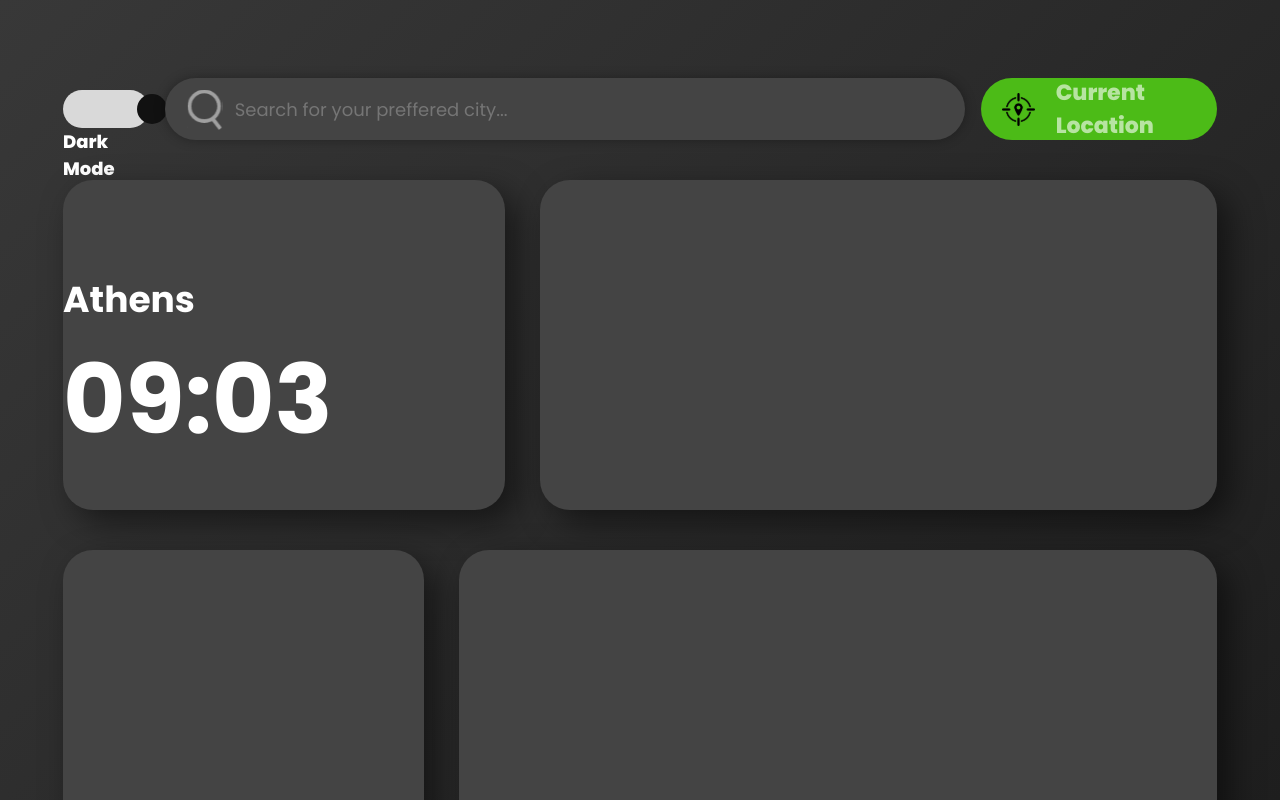
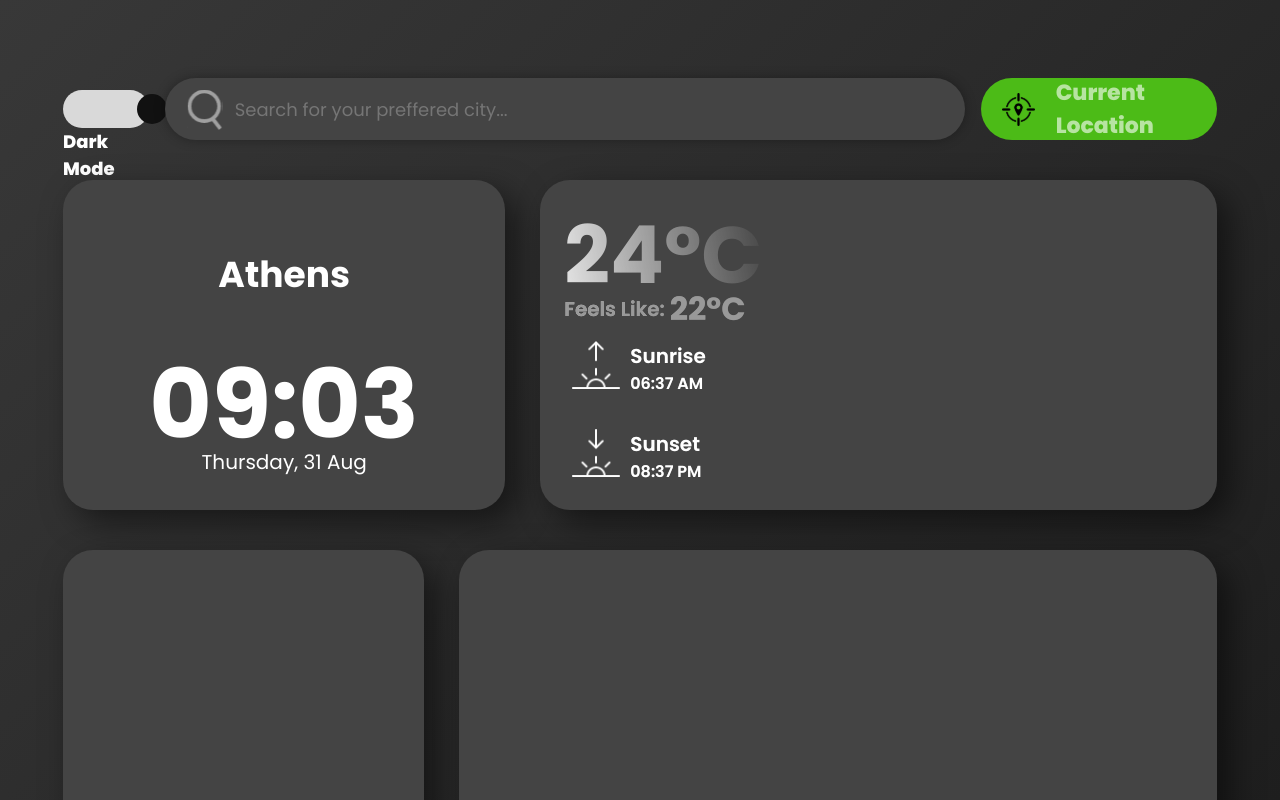
Before and after one commit to Last-Reader/weather-app, a React (Vite) app: page / in a window 1280 px wide. Shown: the top 800 px of the page. Built offline with nearby package versions, Linux system fonts and the light colour scheme.

Commit message:
feat: added currentTemperature and sunInfo

```diff
--- a/src/components/CurrentTimeCity/index.tsx
+++ b/src/components/CurrentTimeCity/index.tsx
@@ -1,15 +1,17 @@
-import { CityTitle, TimeBlock, WatchTitle } from "./styled";
+import { CityTitle, DateTitle, TimeBlock, WatchTitle } from "./styled";
 
 type Props = {
     city: string,
     time: string,
+    date: string,
 }
 
-function CurrentTimeCity ({city, time}: Props) {
+function CurrentTimeCity ({city, time, date}: Props) {
     return (
         <TimeBlock>
             <CityTitle>{city}</CityTitle>
             <WatchTitle>{time}</WatchTitle>
+            <DateTitle>{date}</DateTitle>
         </TimeBlock>
     )
 
--- a/src/components/CurrentTimeCity/styled.ts
+++ b/src/components/CurrentTimeCity/styled.ts
@@ -5,6 +5,8 @@ export const TimeBlock = styled.span`
     display: flex;
     flex-direction: column;
     justify-content: center;
+    align-items: center;
+    gap: 0;
     height: 330px;
     position: relative;
     background-color: #444444;
@@ -12,7 +14,7 @@ export const TimeBlock = styled.span`
     box-shadow: 12px 12px 32px rgba(0, 0, 0, 0.5);
 `
 export const CityTitle = styled.div`
-    margin-top: 53px;
+    margin-top: 33px;
     color: #fff;
     font-family: Poppins;
     font-weight: 700;
@@ -20,6 +22,7 @@ export const CityTitle = styled.div`
     font-size: 36px;
 `
 export const WatchTitle = styled.div`
+    margin-top: 30px;
     color: #fff;
     font-family: Poppins;
     font-weight: 700;
@@ -27,7 +30,7 @@ export const WatchTitle = styled.div`
     font-size: 96px;
 `
 export const DateTitle = styled.div`
-    margin-top: 53px;
+    margin-top: -30px;
     color: #fff;
     font-family: Poppins;
     position: relative;
--- a/src/components/WeatherGridBox/index.tsx
+++ b/src/components/WeatherGridBox/index.tsx
@@ -10,12 +10,12 @@ type Props = {
 }
 
 function WeatherGridBox ({weather}: Props) {
-    const {city, time} = weather;
+    const {city, time, date} = weather;
     return (
     <>
         <TopGridBox>
-            <CurrentTimeCity city={city} time={time}/>
-            <WeatherInDay />
+            <CurrentTimeCity city={city} time={time} date={date}/>
+            <WeatherInDay weather={weather}/>
         </TopGridBox>
         <BottomGridBox>
             <FiveDayBlock />
--- a/src/components/WeatherInDay/index.tsx
+++ b/src/components/WeatherInDay/index.tsx
@@ -1,10 +1,39 @@
-import { WeatherInDayBlock } from "./styled";
+import type { WeatherType } from "@src/types/types";
+import { CurrentTemperature, FeelsLikeLabel, FeelsLikeRow, FeelsLikeTemperature, SunFlexBox, SunInfo, SunriseLabel, SunRiseTime, WeatherInDayBlock } from "./styled";
+import sunriseWhite from '@assets/sunrise-white.svg'
+import sunsetwhite from '@assets/sunset-white.svg'
 
-function WeatherInDay () {
+type Props = {
+    weather: WeatherType;
+}
+
+function WeatherInDay ({weather}: Props) {
+    const {temperature, feelsLike, sunRise, sunSet} = weather;
+
     return(
         <>
             <WeatherInDayBlock>
-
+                <CurrentTemperature>
+                    {temperature}°C
+                    <FeelsLikeRow>
+                        <FeelsLikeLabel>Feels Like: </FeelsLikeLabel>
+                        <FeelsLikeTemperature>{feelsLike}°C</FeelsLikeTemperature>
+                    </FeelsLikeRow>
+                    <SunFlexBox>
+                        <img src={sunriseWhite} />
+                        <SunInfo>
+                            <SunriseLabel>Sunrise</SunriseLabel>
+                            <SunRiseTime>{sunRise}</SunRiseTime>
+                        </SunInfo>
+                    </SunFlexBox>
+                    <SunFlexBox>
+                        <img src={sunsetwhite} />
+                        <SunInfo>
+                            <SunriseLabel>Sunset</SunriseLabel>
+                            <SunRiseTime>{sunSet}</SunRiseTime>
+                        </SunInfo>
+                    </SunFlexBox>
+                </CurrentTemperature>
             </WeatherInDayBlock>
         </>
     )
--- a/src/components/WeatherInDay/styled.ts
+++ b/src/components/WeatherInDay/styled.ts
@@ -2,10 +2,70 @@ import styled from "styled-components";
 
 export const WeatherInDayBlock = styled.span`
     top: 40px;
+    padding: 15px 24px;
     display: flex;
+    flex-direction: row;
     height: 330px;
     position: relative;
     background-color: #444444;
     border-radius: 30px;
     box-shadow: 12px 12px 32px rgba(0, 0, 0, 0.5);
 `
+export const CurrentTemperature = styled.div`
+    display: flex;
+    flex-direction: column;
+    font-family: Poppins;
+    font-size: 80px;
+    font-weight: 700;
+    background: linear-gradient(80deg, #FFFFFF 0%, rgba(255, 255, 255, 0) 100%);
+    -webkit-background-clip: text;
+    -webkit-text-fill-color: transparent;
+`
+export const FeelsLikeLabel = styled.div`
+    color: #999;
+    font-family: Poppins;
+    font-size: 20px;
+    font-weight: 600;
+`
+export const FeelsLikeTemperature = styled.div`
+    font-family: Poppins;
+    font-size: 32px;
+    font-weight: 700;
+    color: #999;
+`
+export const FeelsLikeRow = styled.div`
+    background: none;
+    -webkit-background-clip: initial;
+    background-clip: initial;
+    -webkit-text-fill-color: initial;
+    margin-top: -30px;
+    display: flex;
+    flex-direction: row;
+    align-items: center;
+    gap: 5px;
+`
+export const SunFlexBox = styled.div`
+    display: flex;
+    flex-direction: row;
+    align-items: last baseline;
+    gap: 10px;
+    padding-bottom: 25px;
+    padding-top: 8px;
+    padding-left: 8px;
+`
+export const SunInfo = styled.div`
+    background: none;
+    -webkit-background-clip: initial;
+    background-clip: initial;
+    -webkit-text-fill-color: initial;
+    display: flex;
+    font-weight: 600;
+    flex-direction: column;
+    color: #fff;
+`
+export const SunriseLabel = styled.div`
+    font-size: 20px;
+`
+export const SunRiseTime = styled.div`
+    font-size: 16px;
+`
--- a/src/styles/GlobalStyles.ts
+++ b/src/styles/GlobalStyles.ts
@@ -16,5 +16,6 @@ export const GlobalStyle = createGlobalStyle`
   body {
     -webkit-font-smoothing: antialiased;
     -moz-osx-font-smoothing: grayscale;
+    font-family: Poppins;
   }
 `;
--- a/src/types/types.tsx
+++ b/src/types/types.tsx
@@ -2,7 +2,7 @@ export type Units = 'celsius' | 'fahrenheit';
 
 // Один час в почасовом прогнозе
 export interface HourlyForecastItem {
-  time: string;           // "12:00"
+  time: string;
   temperature: number;
   icon: string;
   windSpeed: number;
@@ -10,8 +10,8 @@ export interface HourlyForecastItem {
 
 // Один день в прогнозе на дни
 export interface DailyForecastItem {
-  dayName: string;        // "Friday"
-  date: string;           // "1 Sep"
+  dayName: string;
+  date: string;
   temperature: number;
   icon: string;
 }
```
Also changed, not shown: src/assets/sunrise-white.svg (added), src/assets/sunset-white.svg (added).
